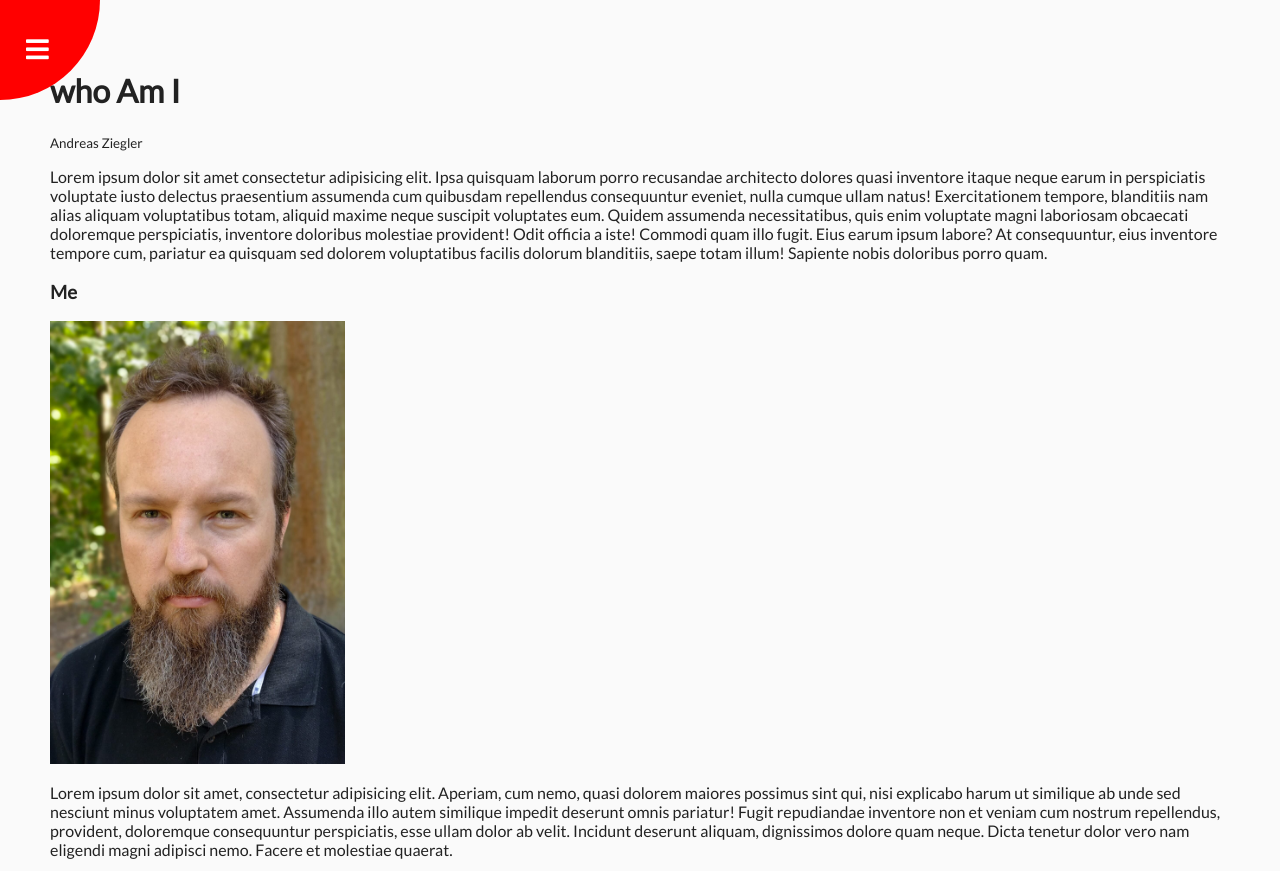
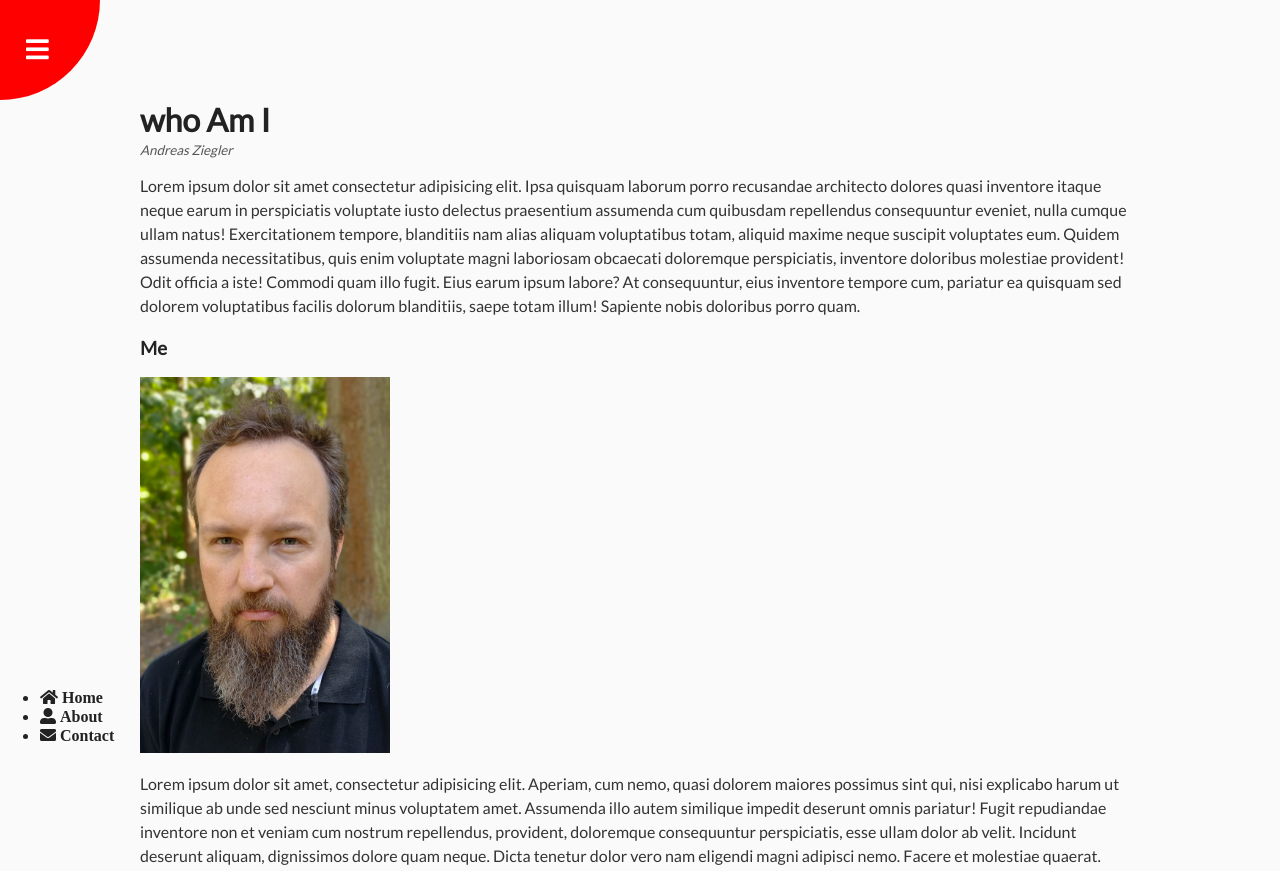
Before and after one commit to Andreas-Ziegler22/Rotating-Navigation, a plain HTML site: page index.html in a window 1280 px wide. Shown: the top 871 px of the page. Drawn offline with Linux system fonts and the light colour scheme.

Commit message:
started nav css

```diff
--- a/style.css
+++ b/style.css
@@ -53,7 +53,31 @@ body {
   transform: rotate(90deg);
   transform-origin: top left;
 }
-
+nav {
+  position: fixed;
+  bottom: 40px;
+  left: 0;
+  z-index: 100;
+}
 .content img {
   max-width: 25%;
 }
+
+.content {
+  max-width: 1000px;
+  margin: 50px auto;
+}
+
+.content h1 {
+  margin: 0;
+}
+
+.content small {
+  color: #555;
+  font-style: italic;
+}
+
+.content p {
+  color: #333;
+  line-height: 1.5;
+}
```
